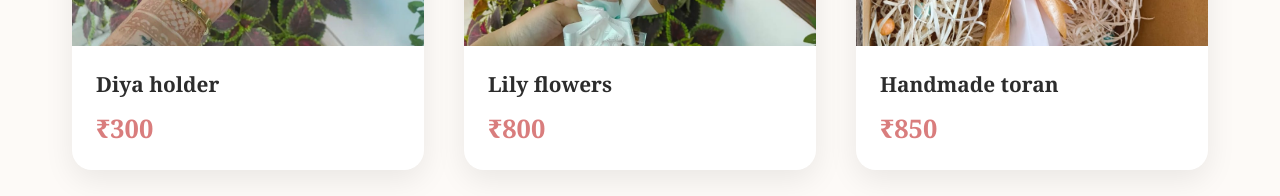
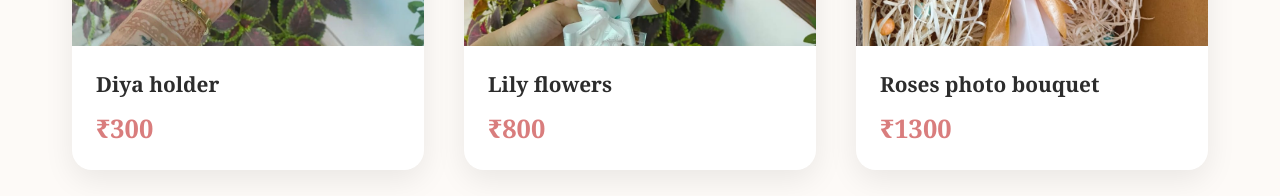
Before and after one commit to QRCart/crochetcraving, a plain HTML site: page index.html in a window 1280 px wide. Shown: the part 944-1140 px from the top of the page. Drawn offline with Linux system fonts and the light colour scheme.

Commit message:
Update index.html

```diff
--- a/index.html
+++ b/index.html
@@ -417,8 +417,8 @@
             <div class="product-card active" data-category="all birthday">
                 <div class="product-image"><img src="image6.jpg" alt="Flower"></div>
                 <div class="product-info">
-                    <h3 class="product-name">Handmade toran</h3>
-                    <p class="product-price">₹850</p>
+                    <h3 class="product-name">Roses photo bouquet</h3>
+                    <p class="product-price">₹1300</p>
                 </div>
             </div>
         </div>
```
